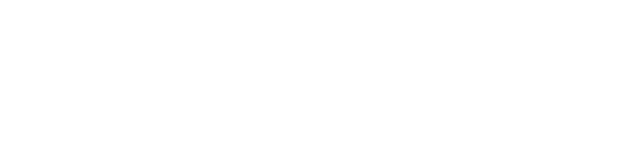
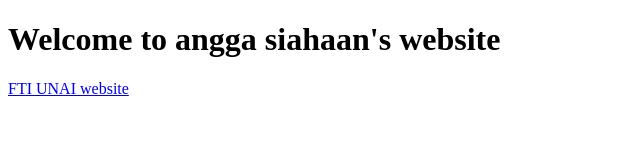
Before and after one commit to 2381035/ngaa.online, a plain HTML site: page index.html in a window 1280 px wide. Shown: the whole page, without its empty margins (0-640 px from the left). Drawn offline with Linux system fonts and the light colour scheme.

Commit message:
menambahkan heading

```diff
--- a/index.html
+++ b/index.html
@@ -3,9 +3,11 @@
 <head>
     <meta charset="UTF-8">
     <meta name="viewport" content="width=device-width, initial-scale=1.0">
-    <title>Wwelcome to my website</title>
+    <title>welcome to my website</title>
 </head>
 <body>
+    <h1>Welcome to angga siahaan's website</h1>
 
+    <a href="https://fti.unai.edu">FTI UNAI website</a>
 </body>
 </html>
```
